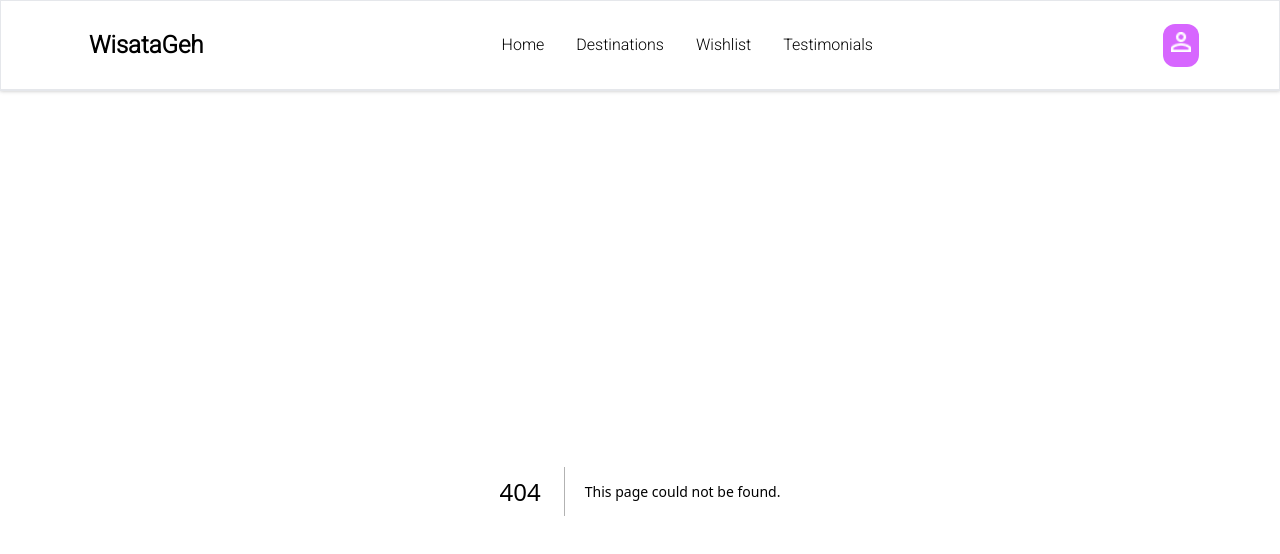
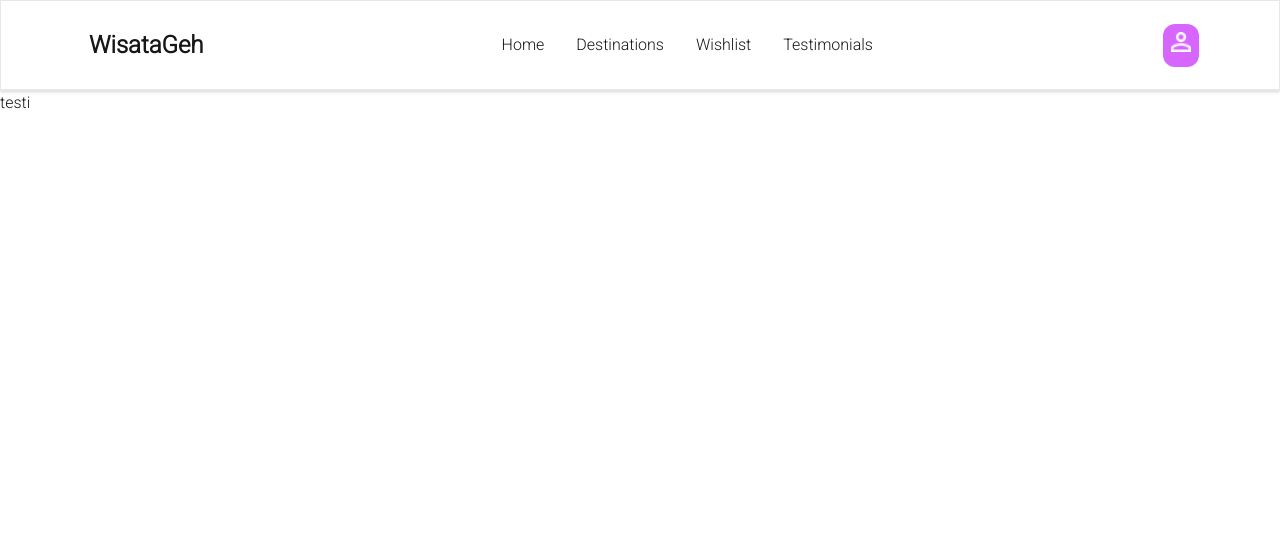
Before and after one commit to RakaAgiSaputra/PW2-22B-ONDEMANDE, a Next.js app in the folder Program/wisatageh-app/: page /testimonials in a window 1280 px wide. Before the commit this address had no page. Shown: the top 554 px of the page. Built offline with nearby package versions, Linux system fonts and the light colour scheme.

Commit message:
raka: create testimonials

```diff
--- /dev/null
+++ b/Program/wisatageh-app/app/testimonials/page.tsx
@@ -0,0 +1,4 @@
+export default function TestimonialsPage() {
+  return <>
+  <h1>testi</h1></>;
+}
```
